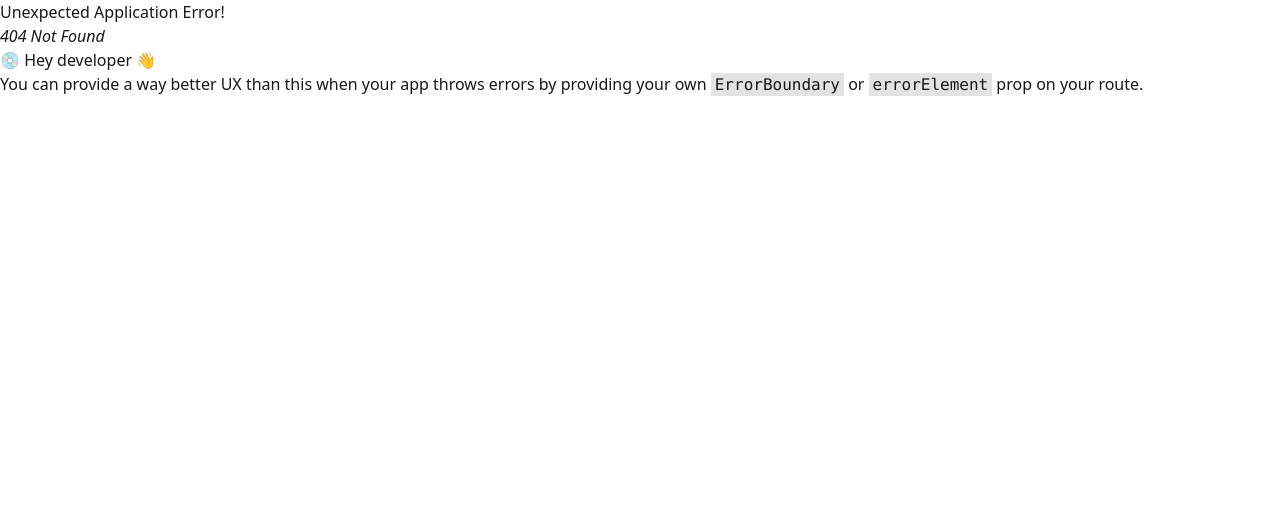
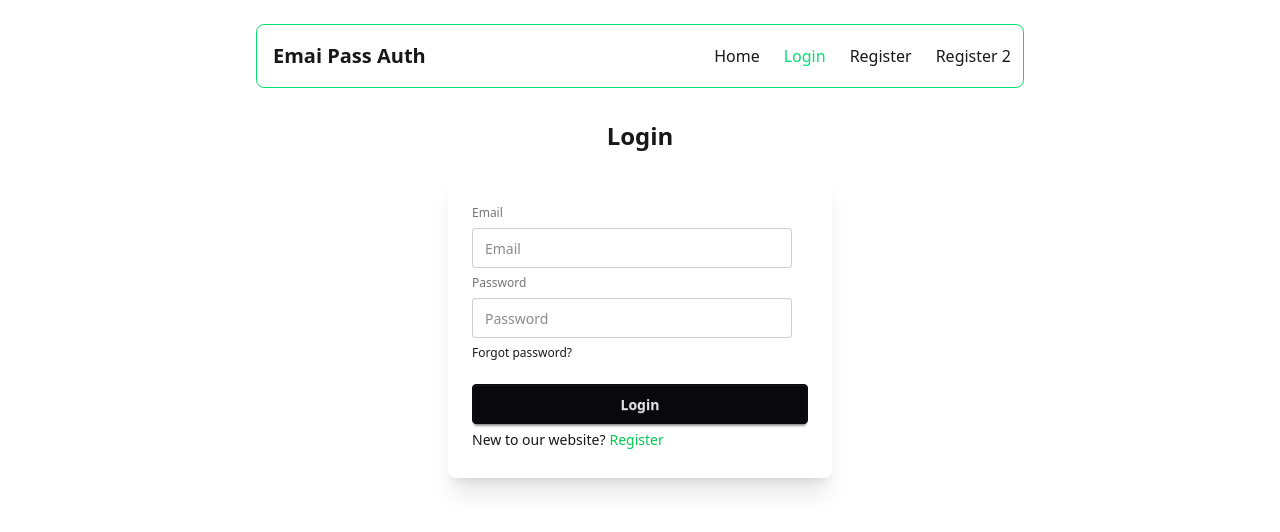
Before and after one commit to rakibahmeddev/email-password-auth, a React (Vite) app: page /login in a window 1280 px wide. Before the commit this address had no page. Shown: the top 532 px of the page. Built offline with nearby package versions, Linux system fonts and the light colour scheme.

Commit message:
login component is created and also enable toggle after the form button

```diff
--- /dev/null
+++ b/src/Pages/Login.jsx
@@ -0,0 +1,49 @@
+import React from 'react';
+import { Link } from 'react-router-dom';
+
+const Login = () => {
+  return (
+    <div className="my-8">
+      <h2 className="text-2xl font-bold text-center">Login</h2>
+
+      <div className="card bg-base-100 w-full mx-auto max-w-sm shrink-0 shadow-xl mt-6">
+        <div className="card-body">
+          <form className="fieldset relative">
+            <label className="label">Email</label>
+            <input
+              type="email"
+              name="email"
+              className="input"
+              placeholder="Email"
+            />
+            <label className="label">Password</label>
+            <input
+              type="password"
+              name="password"
+              className="input"
+              placeholder="Password"
+            />
+
+            <button className="text-xl cursor-pointer absolute right-8 top-[108px] z-1"></button>
+
+            <div>
+              <a className="link link-hover">Forgot password?</a>
+            </div>
+            <button className="btn btn-neutral mt-4">Login</button>
+
+            <p className="text-sm">
+              New to our website?
+              <Link to="/register" className=" text-green-500 ml-1">
+                Register
+              </Link>
+            </p>
+          </form>
+        </div>
+      </div>
+
+      <div className="max-w-96 mx-auto"></div>
+    </div>
+  );
+};
+
+export default Login;
--- a/src/Pages/Register.jsx
+++ b/src/Pages/Register.jsx
@@ -3,6 +3,7 @@ import React, { useState } from 'react';
 import { auth } from '../firebase.init';
 import { FaEye } from 'react-icons/fa';
 import { FaEyeSlash } from 'react-icons/fa';
+import { Link } from 'react-router-dom';
 
 const Register = () => {
   const [errorMessage, setErrorMessage] = useState('');
@@ -78,6 +79,8 @@ const Register = () => {
               <a className="link link-hover">Forgot password?</a>
             </div>
             <button className="btn btn-neutral mt-4">Register</button>
+
+            <p className='text-sm'>Already have an account? <Link to="/login" className=' text-green-500'>Login</Link></p>
           </form>
         </div>
       </div>
--- a/src/main.jsx
+++ b/src/main.jsx
@@ -5,6 +5,7 @@ import { createBrowserRouter, RouterProvider } from 'react-router-dom';
 import Root from './Layout/Root';
 import Home from './Pages/Home';
 import Register from './Pages/Register';
+import Login from './Pages/Login';
 
 const router = createBrowserRouter([
   {
@@ -18,6 +19,10 @@ const router = createBrowserRouter([
       {
         path:'register',
         element: <Register></Register>
+      },
+      {
+        path:'login',
+        element: <Login></Login>
       }
     ]
   },
```
